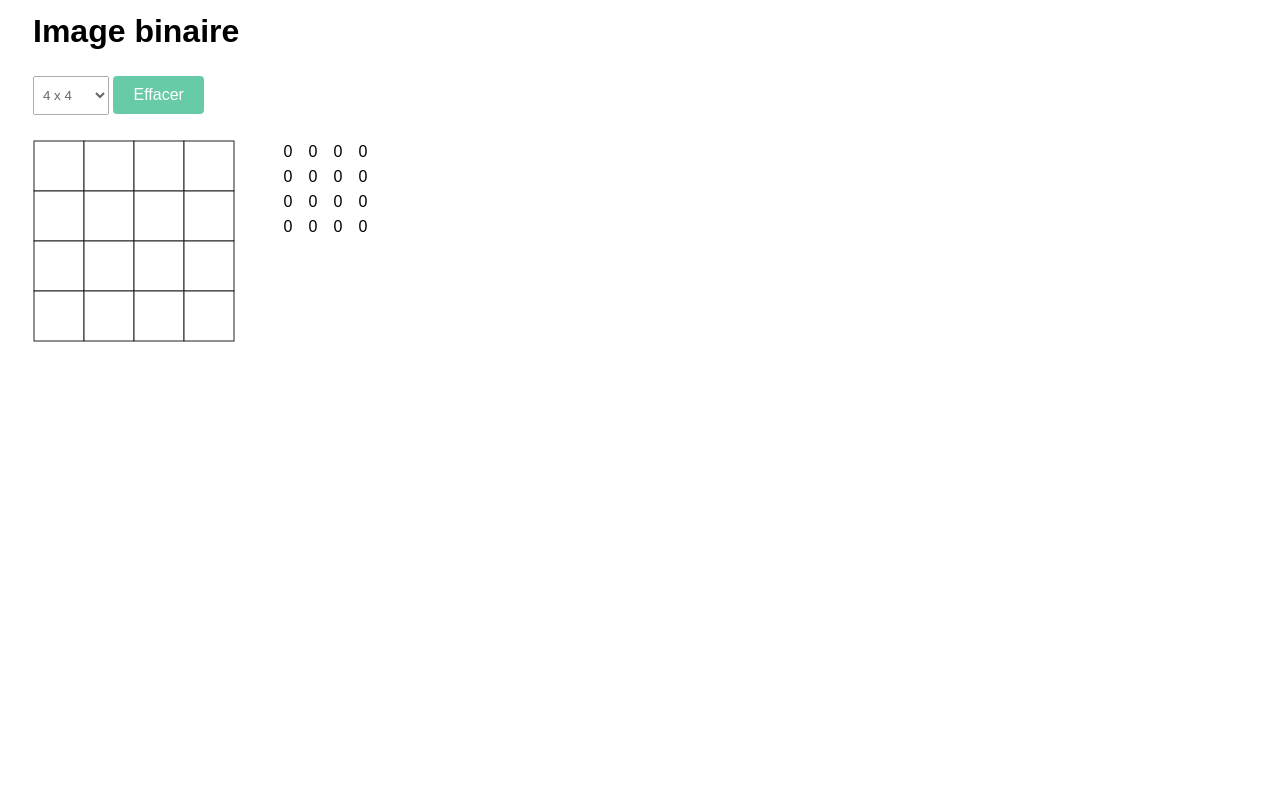
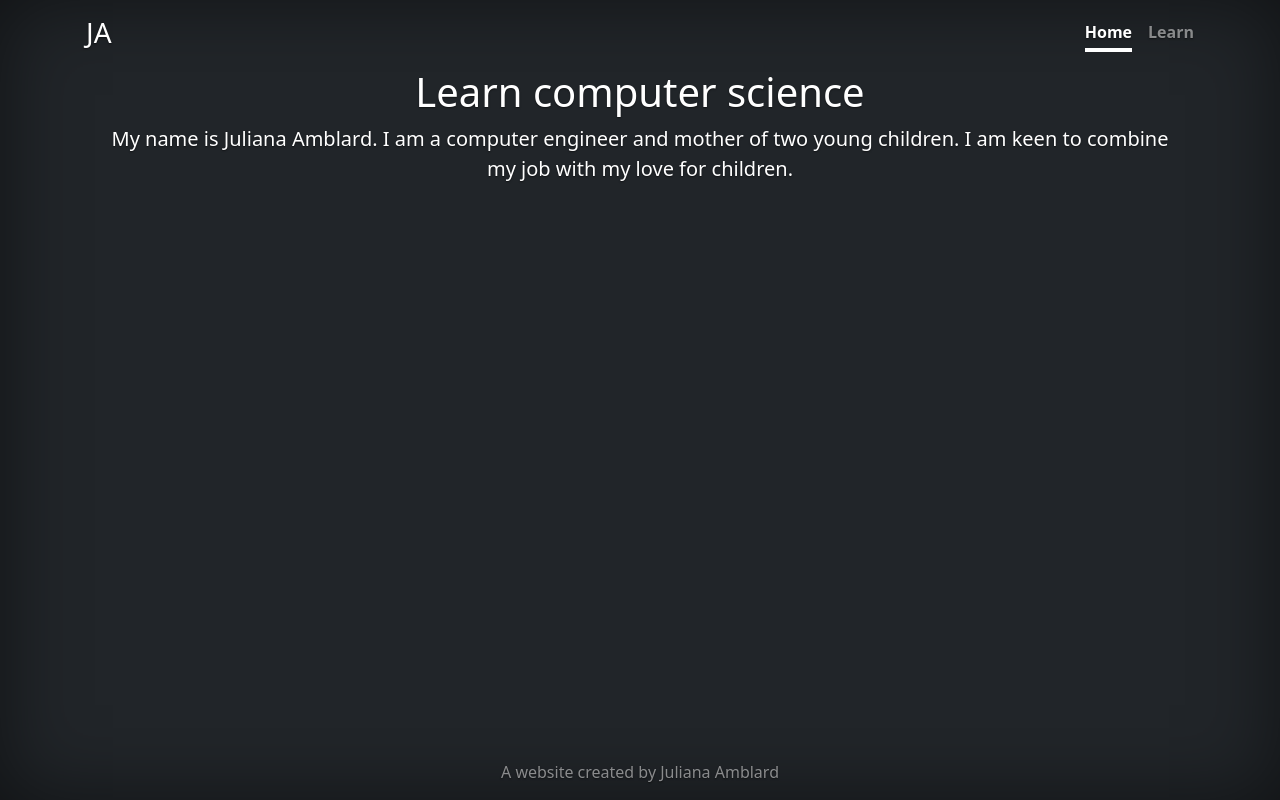
Before and after one commit to Juliana23/juliana23.github.io, a plain HTML site: page index.html in a window 1280 px wide. Drawn offline with nearby package versions, Linux system fonts and the light colour scheme.

Commit message:
site web

```diff
--- a/grid.js
+++ b/grid.js
@@ -90,10 +90,10 @@ function drawBinaryImage(grids, numberColumnRow, width, height) {
 		.attr("width", squareWith)
 		.attr("height", squareHeight);
 
-	var row = grid.selectAll(".row")
+	var row = grid.selectAll(".gridRow")
 		.data(grids.gridData)
 		.enter().append("g")
-		.attr("class", "row");
+		.attr("class", "gridRow");
 
 	row.selectAll(".square")
 		.data(function(d) { return d; })
@@ -184,5 +184,3 @@ var options = dropDown.selectAll('option')
 	.attr('value', function(d) {
 		return d.id;
 	});
-
-////////////////
--- /dev/null
+++ b/homepage.css
@@ -0,0 +1,66 @@
+/*
+ * Globals
+ */
+ .bd-placeholder-img {
+  font-size: 1.125rem;
+  text-anchor: middle;
+  -webkit-user-select: none;
+  -moz-user-select: none;
+  user-select: none;
+}
+
+@media (min-width: 768px) {
+  .bd-placeholder-img-lg {
+    font-size: 3.5rem;
+  }
+}
+
+/* Custom default button */
+.btn-secondary,
+.btn-secondary:hover,
+.btn-secondary:focus {
+  color: #333;
+  text-shadow: none; /* Prevent inheritance from `body` */
+}
+
+
+/*
+ * Base structure
+ */
+
+body {
+  text-shadow: 0 .05rem .1rem rgba(0, 0, 0, .5);
+  box-shadow: inset 0 0 5rem rgba(0, 0, 0, .5);
+}
+
+
+/*
+ * Header
+ */
+
+.nav-masthead .nav-link {
+  padding: .25rem 0;
+  font-weight: 700;
+  color: rgba(255, 255, 255, .5);
+  background-color: transparent;
+  border-bottom: .25rem solid transparent;
+}
+
+.nav-masthead .nav-link:hover,
+.nav-masthead .nav-link:focus {
+  border-bottom-color: rgba(255, 255, 255, .25);
+}
+
+.nav-masthead .nav-link + .nav-link {
+  margin-left: 1rem;
+}
+
+.nav-masthead .active {
+  color: #fff;
+  border-bottom-color: #fff;
+}
+
+.section-learn {
+  display: none;
+  background-color: #fff;
+}
--- a/index.html
+++ b/index.html
@@ -1,21 +1,60 @@
+<!doctype html>
+    <html lang="en" class="h-100">
+        <head>
+            <meta charset="utf-8">
+            <meta name="viewport" content="width=device-width, initial-scale=1">
+            <meta name="description" content="">
+            <meta name="author" content="Juliana Amblard">
+            <meta name="generator" content="Juliana 0.1">
+            <title>Learn computer science</title>
+            <link href="https://cdn.jsdelivr.net/npm/bootstrap@5.3.3/dist/css/bootstrap.min.css" rel="stylesheet" integrity="sha384-QWTKZyjpPEjISv5WaRU9OFeRpok6YctnYmDr5pNlyT2bRjXh0JMhjY6hW+ALEwIH" crossorigin="anonymous">
+            <script src="https://d3js.org/d3.v4.min.js"></script>
+            <link href="./homepage.css" rel="stylesheet">
+        </head>
+        <body class="d-flex flex-column w-100 h-100 text-center text-white bg-dark">
+            <div class="container d-flex w-100 h-100 p-3 mx-auto flex-column">
+              <header class="mb-3">
+                <div>
+                  <h3 class="float-md-start mb-0">JA</h3>
+                  <nav class="nav nav-masthead justify-content-center float-md-end">
+                    <a id="buttonHome" class="nav-link active" aria-current="page" href="#">Home</a>
+                    <a id="buttonLearn" class="nav-link" href="#">Learn</a>
+                    <!--<a id="contact" class="nav-link" href="#">Contact</a>-->
+                  </nav>
+                </div>
+              </header>
 
-<html>
-    <head>
-        <script src="https://d3js.org/d3.v4.min.js"></script>
-        <link rel="stylesheet" href="./style.css">
-    </head>
-    <body>
-    <h1 id="title">Image binaire</h1>
+              <div class="d-flex flex-column w-100 h-100">
+                <div class="section-home" id="home">
+                    <main class="px-3">
+                        <h1>Learn computer science</h1>
+                        <p class="lead">My name is Juliana Amblard. I am a computer engineer and mother of two young children. I am keen to combine my job with my love for children.</p>
+                        <p class="lead">
+                          <!--<a href="#" class="btn btn-lg btn-secondary fw-bold border-white bg-white">Learn more</a>-->
+                        </p>
+                      </main>
+                  </div>
+                  <div class="section-learn text-dark" id="learn">
+                        <h1 id="title">Binary image</h1>
                         <section>
-        <div id="parameters">
-            <select id="size_list"></select>
-            <button id="remove">Effacer</button>
+                            <div id="parameters" class="d-flex px-3">
+                                <select id="size_list" class="form-select me-3"></select>
+                                <button id="remove" class="btn btn-light">Remove</button>
                             </div>
-        <div id="section">
+                            <div id="section" class="d-flex p-3">
                                 <div id="grid"></div>
                                 <div id="result"></div>
                             </div>
                         </section>
+                    </div>
+              </div>
+            </div>
+
+              <footer class="mt-auto text-white-50">
+                <p>A website created by Juliana Amblard</p>
+              </footer>
+            </div>
             <script src="grid.js" type="text/javascript"></script>
+            <script src="nav.js" type="text/javascript"></script>
         </body>
     </html>
--- /dev/null
+++ b/nav.js
@@ -0,0 +1,14 @@
+d3.select('#buttonLearn').on('click', function(d) {
+	d3.selectAll('.nav-link').classed('active', false);
+	console.log();
+	d3.select('#buttonLearn').classed('active', true);
+	d3.select('#learn').style('display','block');
+	d3.select('#home').style('display','none');
+});
+
+d3.select('#buttonHome').on('click', function(d) {
+	d3.selectAll('.nav-link').classed('active', false);
+	d3.select('#buttonHome').classed('active', true);
+	d3.select('#learn').style('display','none');
+	d3.select('#home').style('display','block');
+});
--- a/style.css
+++ /dev/null
@@ -1,36 +0,0 @@
-body,
-html {
-  font-family: Arial, Helvetica, sans-serif;
-}
-#title {
-    padding: 5px 25px;
-}
-#parameters {
-  padding: 0 25px;
-}
-#section {
-  display: flex;
-  vertical-align: middle;
-  padding: 25px;
-}
-#remove {
-  background-color: #04AA6D;
-  border: none;
-  color: white;
-  padding: 10px 20px;
-  border-radius: 4px;
-  font-size: 16px;
-  opacity: 0.6;
-}
-#remove:hover {
-  cursor: pointer;
-  opacity: 1;
-}
-#size_list {
-  padding: 10px 5px;
-  opacity: 0.6;
-}
-#size_list:hover {
-  cursor: pointer;
-  opacity: 1;
-}
```
Lines whose indentation alone changed are shown as unchanged.
